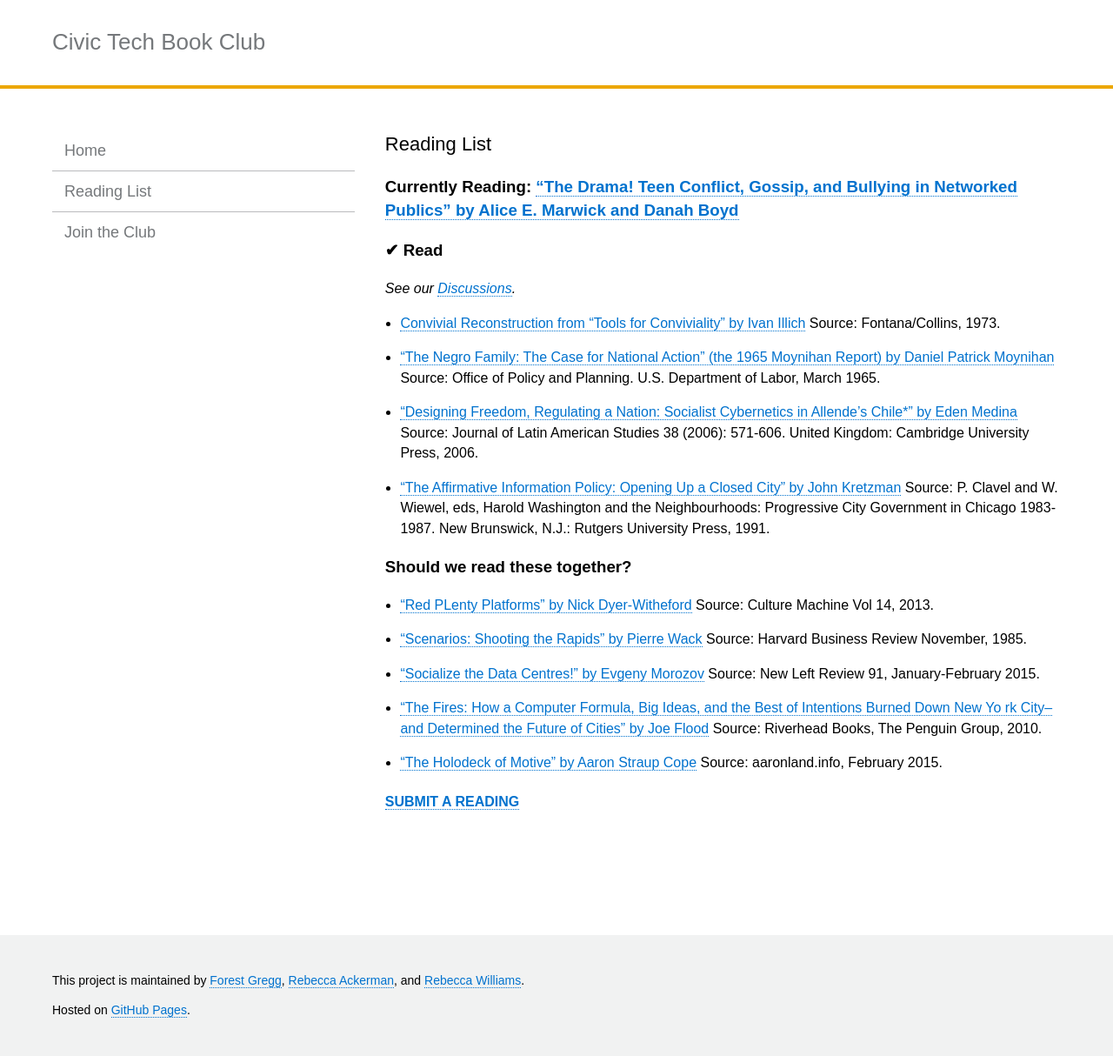
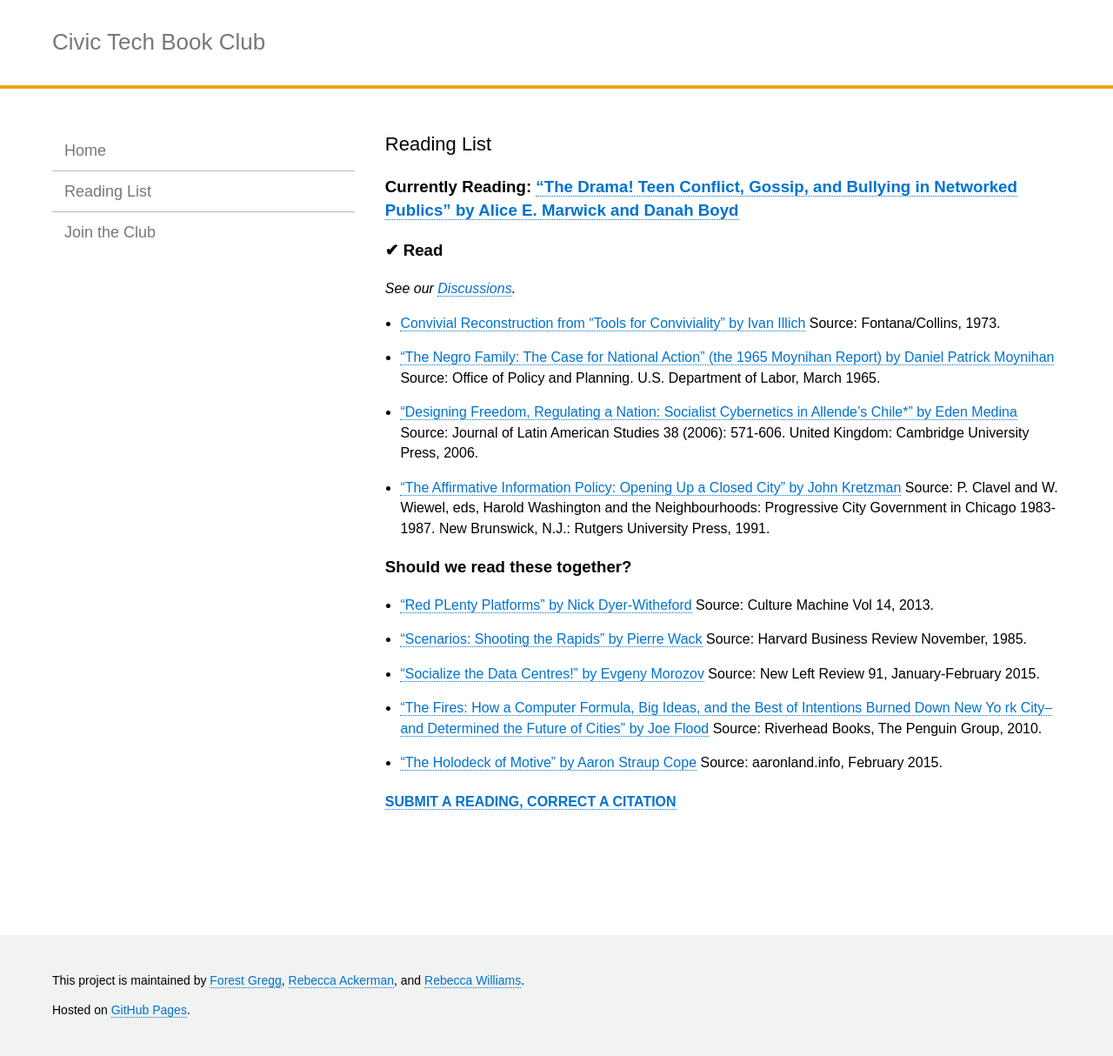
Before and after one commit to rebeccawilliams/bookclub, a Jekyll site: the page built from readinglist.md, in a window 1280 px wide. Shown: the whole page at 87% size. Built offline with Jekyll 4.4.1, drawn with Linux system fonts in a browser that asks for light colours.

Commit message:
Update readinglist.md

```diff
--- a/readinglist.md
+++ b/readinglist.md
@@ -21,4 +21,4 @@ _See our [Discussions](/)._
 - ["The Fires: How a Computer Formula, Big Ideas, and the Best of Intentions Burned Down New Yo rk City--and Determined the Future of Cities" by Joe Flood](http://joe-flood.com/aboutthefires/) Source: Riverhead Books, The Penguin Group, 2010.
 - ["The Holodeck of Motive" by Aaron Straup Cope](http://www.aaronland.info/weblog/2015/02/24/effort/) Source: aaronland.info, February 2015.
 
-#### [Submit a Reading](https://github.com/rebeccawilliams/bookclub/blob/gh-pages/readinglist.md)
+#### [Submit a Reading, Correct a Citation](https://github.com/rebeccawilliams/bookclub/blob/gh-pages/readinglist.md)
```
